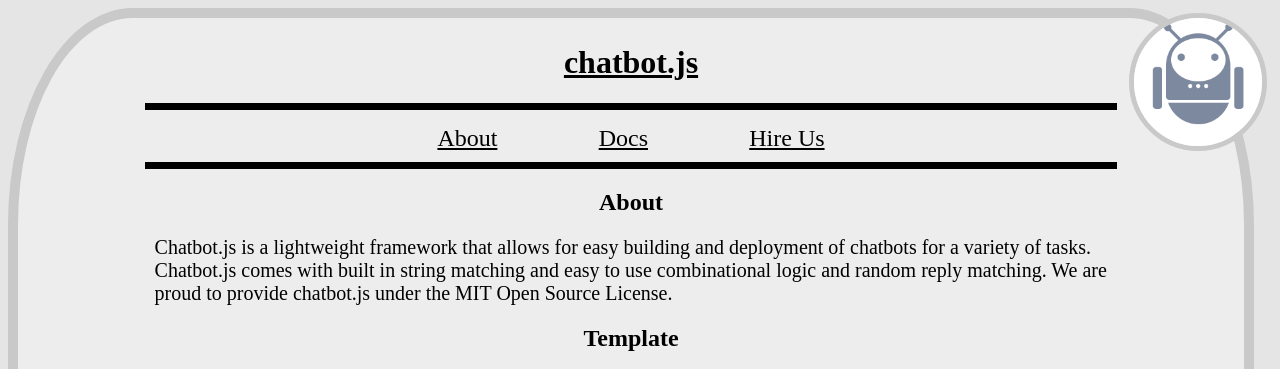
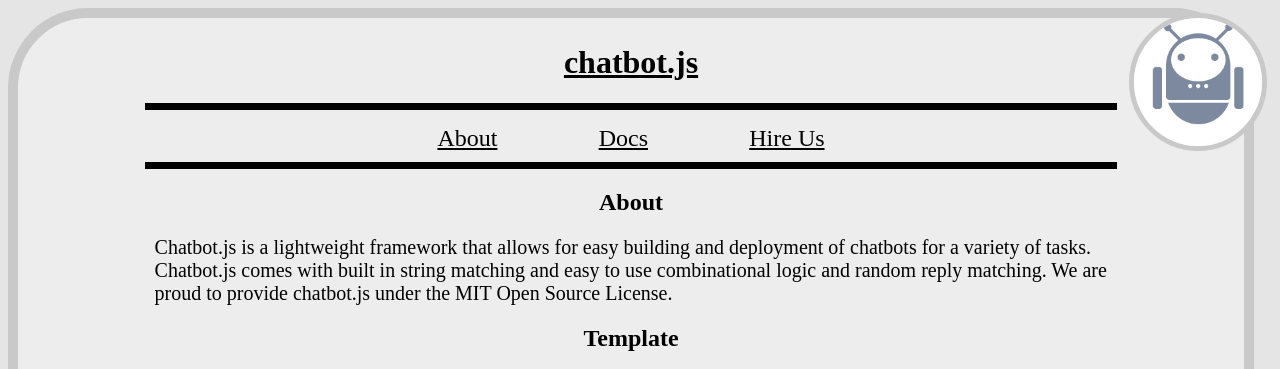
Before and after one commit to zakerytclarke/chatbot.js, a plain HTML site: page index.html in a window 1280 px wide. Shown: the top 369 px of the page. Drawn offline with Linux system fonts and the light colour scheme; a script that the page names is missing.

Commit message:
Update index.html

```diff
--- a/index.html
+++ b/index.html
@@ -58,7 +58,7 @@ p{
 <body>
 <img onclick="showbot();" style="border:5px #c9c9c9 solid;position:fixed;right:1vw;top:1vw;border-radius:50%;width:10%;z-index:100;" src="robut.png">
 
-<div style="padding:5px;position:absolute;text-align:center;background-color:#ededed;width:95%;overflow:hidden;border:10px #c9c9c9 solid;border-radius:10%;min-height:100vh;">
+<div style="padding:5px;position:absolute;text-align:center;background-color:#ededed;width:95%;overflow:hidden;border:10px #c9c9c9 solid;border-radius:10vmin;min-height:100vh;">
 <h1>
 <u>
 chatbot.js
```
